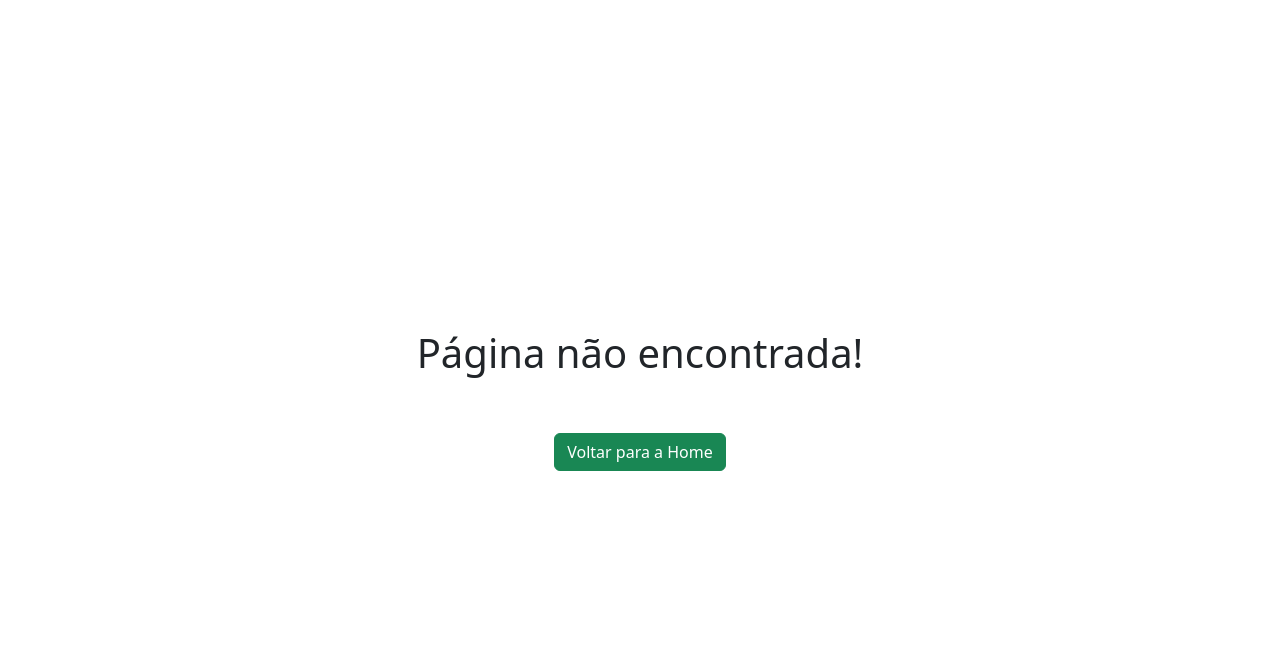
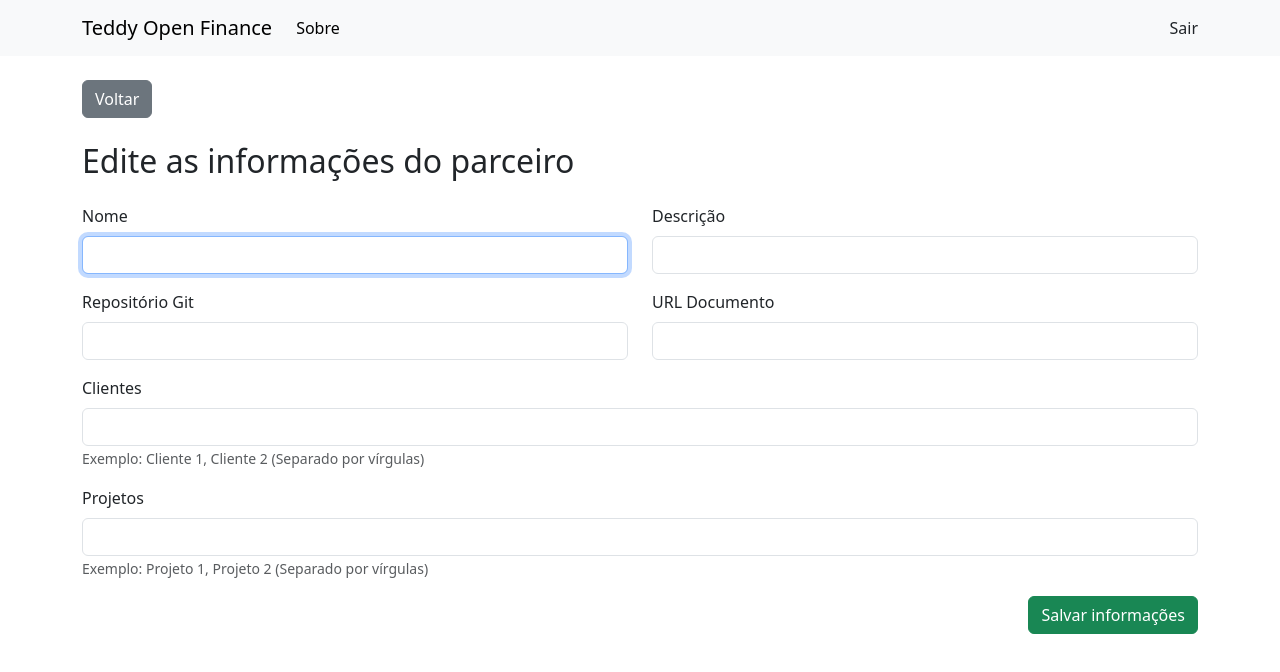
Before and after one commit to zehguilherme/desafio-nexmuv, a React (Vite) app in the folder web/: page /parceiro/1 in a window 1280 px wide. Shown: the top 672 px of the page. Built offline with nearby package versions, Linux system fonts and the light colour scheme; no server answers.

Commit message:
Adição da página de edição de um parceiro

```diff
--- a/web/src/main.tsx
+++ b/web/src/main.tsx
@@ -6,6 +6,7 @@ import { ToastContainer } from "react-toastify";
 import { Login } from "./pages/Login.tsx";
 import { Home } from "./pages/Home.tsx";
 import { PartnerRegister } from "./pages/PartnerRegister.tsx";
+import { PartnerEdit } from "./pages/PartnerEdit.tsx";
 import { ExternalCompanyRegister } from "./pages/ExternalCompanyRegister.tsx";
 import { ExternalCompanyEdit } from "./pages/ExternalCompanyEdit.tsx";
 import { About } from "./pages/About.tsx";
@@ -31,6 +32,10 @@ const router = createBrowserRouter([
     element: <PartnerRegister />,
   },
   {
+    path: "/parceiro/:partnerId",
+    element: <PartnerEdit />,
+  },
+  {
     path: "/empresa-externa",
     element: <ExternalCompanyRegister />,
   },
--- a/web/src/pages/Home.tsx
+++ b/web/src/pages/Home.tsx
@@ -309,9 +309,12 @@ export function Home() {
                       </td>
 
                       <td>
-                        <Button variant="secondary" type="button">
+                        <Link
+                          to={`/parceiro/${partner.id}`}
+                          className="btn btn-secondary"
+                        >
                           Editar
-                        </Button>
+                        </Link>
                       </td>
 
                       <td>
--- /dev/null
+++ b/web/src/pages/PartnerEdit.tsx
@@ -0,0 +1,289 @@
+import { Button, Col, Container, Form, Row, Stack } from "react-bootstrap";
+import { Link, useNavigate, useParams } from "react-router-dom";
+import * as formik from "formik";
+import * as yup from "yup";
+import { toast } from "react-toastify";
+
+import { Header } from "../components/Header";
+import { PartnerProps } from "../schemas/PartnerProps";
+import { useEffect, useState } from "react";
+
+export function PartnerEdit() {
+  const [partnerInformation, setPartnerInformation] = useState<
+    Omit<PartnerProps, "id">
+  >({
+    createdAt: "",
+    name: "",
+    description: "",
+    repositoryGit: "",
+    urlDoc: "",
+    clients: [],
+    projects: [],
+  });
+
+  const navigate = useNavigate();
+
+  const { partnerId } = useParams();
+
+  function partnerNotUpdated() {
+    return toast(`Erro ao editar as informações do parceiro!`, {
+      type: "error",
+    });
+  }
+
+  function partnerUpdatedSuccessfully() {
+    return toast(`As informações do parceiro foram atualizadas com sucesso!`, {
+      type: "success",
+    });
+  }
+
+  async function fetchPartner(partnerId: string) {
+    const response = await fetch(
+      `${import.meta.env.VITE_PARTNERS_API_URL}/${partnerId}`,
+      {
+        method: "GET",
+        headers: {
+          "Content-Type": "application/json",
+        },
+      }
+    );
+
+    const partner: PartnerProps = await response.json();
+
+    setPartnerInformation(partner);
+  }
+
+  const { Formik } = formik;
+
+  const PartnerYupSchema = yup.object().shape({
+    name: yup.string().required("O campo é obrigatório!"),
+    description: yup.string().required("O campo é obrigatório!"),
+    repositoryGit: yup.string().required("O campo é obrigatório!"),
+    urlDoc: yup.string().required("O campo é obrigatório!"),
+    clients: yup
+      .array()
+      .of(
+        yup
+          .mixed()
+          .test(
+            "is-string-or-number",
+            "O array deve conter apenas strings ou números",
+            (value) => typeof value === "string" || typeof value === "number"
+          )
+      )
+      .required("O campo é obrigatório!"),
+    projects: yup
+      .array()
+      .of(
+        yup
+          .mixed()
+          .test(
+            "is-string-or-number",
+            "O array deve conter apenas strings ou números",
+            (value) => typeof value === "string" || typeof value === "number"
+          )
+      )
+      .required("O campo é obrigatório!"),
+  });
+
+  useEffect(() => {
+    fetchPartner(partnerId !== undefined ? partnerId : "");
+  }, []);
+
+  return (
+    <>
+      <Header />
+
+      <Container as={"main"} className="py-4">
+        <Link to={"/"} className="btn btn-secondary mb-4">
+          Voltar
+        </Link>
+
+        <h1 className="h2 mb-4">Edite as informações do parceiro</h1>
+
+        <Formik
+          initialValues={{
+            name: partnerInformation.name,
+            description: partnerInformation.description,
+            repositoryGit: partnerInformation.repositoryGit,
+            urlDoc: partnerInformation.urlDoc,
+            clients: partnerInformation.clients,
+            projects: partnerInformation.projects,
+          }}
+          validationSchema={PartnerYupSchema}
+          enableReinitialize={true}
+          onSubmit={async (values, { resetForm }) => {
+            try {
+              const partnerData: Omit<PartnerProps, "id" | "createdAt"> = {
+                name: values.name,
+                description: values.description,
+                repositoryGit: values.repositoryGit,
+                urlDoc: values.urlDoc,
+                clients: values.clients,
+                projects: values.projects,
+              };
+
+              const response = await fetch(
+                `${import.meta.env.VITE_PARTNERS_API_URL}/${partnerId}`,
+                {
+                  method: "PUT",
+                  headers: {
+                    "Content-Type": "application/json",
+                  },
+                  body: JSON.stringify(partnerData),
+                }
+              );
+
+              if (!response.ok) {
+                partnerNotUpdated();
+
+                return;
+              }
+
+              partnerUpdatedSuccessfully();
+
+              resetForm();
+
+              navigate("/");
+            } catch {
+              partnerNotUpdated();
+            }
+          }}
+        >
+          {({ handleSubmit, handleChange, values, errors }) => (
+            <Form noValidate onSubmit={handleSubmit}>
+              <Row>
+                <Col md={6}>
+                  <Form.Group className="mb-3" controlId="inputName">
+                    <Form.Label>Nome</Form.Label>
+
+                    <Form.Control
+                      type="text"
+                      name="name"
+                      autoFocus
+                      value={values.name}
+                      isInvalid={!!errors.name}
+                      onChange={handleChange}
+                    />
+
+                    <Form.Control.Feedback type="invalid">
+                      {errors.name}
+                    </Form.Control.Feedback>
+                  </Form.Group>
+                </Col>
+
+                <Col md={6}>
+                  <Form.Group className="mb-3" controlId="inputDescription">
+                    <Form.Label>Descrição</Form.Label>
+
+                    <Form.Control
+                      type="text"
+                      name="description"
+                      value={values.description}
+                      isInvalid={!!errors.description}
+                      onChange={handleChange}
+                    />
+
+                    <Form.Control.Feedback type="invalid">
+                      {errors.description}
+                    </Form.Control.Feedback>
+                  </Form.Group>
+                </Col>
+              </Row>
+
+              <Row>
+                <Col md={6}>
+                  <Form.Group className="mb-3" controlId="inputGitRepository">
+                    <Form.Label>Repositório Git</Form.Label>
+
+                    <Form.Control
+                      type="url"
+                      name="gitRepository"
+                      value={values.repositoryGit}
+                      isInvalid={!!errors.repositoryGit}
+                      onChange={handleChange}
+                    />
+
+                    <Form.Control.Feedback type="invalid">
+                      {errors.repositoryGit}
+                    </Form.Control.Feedback>
+                  </Form.Group>
+                </Col>
+
+                <Col md={6}>
+                  <Form.Group className="mb-3" controlId="inputUrlDoc">
+                    <Form.Label>URL Documento</Form.Label>
+
+                    <Form.Control
+                      type="url"
+                      name="urlDoc"
+                      value={values.urlDoc}
+                      isInvalid={!!errors.urlDoc}
+                      onChange={handleChange}
+                    />
+
+                    <Form.Control.Feedback type="invalid">
+                      {errors.urlDoc}
+                    </Form.Control.Feedback>
+                  </Form.Group>
+                </Col>
+              </Row>
+
+              <Col>
+                <Form.Group className="mb-3" controlId="inputClients">
+                  <Form.Label>Clientes</Form.Label>
+
+                  <Form.Control
+                    type="text"
+                    aria-describedby="inputClientsHelpBlock"
+                    name="clients"
+                    value={values.clients}
+                    isInvalid={!!errors.clients}
+                    onChange={handleChange}
+                  />
+
+                  <Form.Text id="inputClientsHelpBlock" muted>
+                    Exemplo: Cliente 1, Cliente 2 (Separado por vírgulas)
+                  </Form.Text>
+
+                  <Form.Control.Feedback type="invalid">
+                    {errors.clients}
+                  </Form.Control.Feedback>
+                </Form.Group>
+              </Col>
+
+              <Col>
+                <Form.Group className="mb-3" controlId="inputProjects">
+                  <Form.Label>Projetos</Form.Label>
+
+                  <Form.Control
+                    type="text"
+                    aria-describedby="inputProjectsHelpBlock"
+                    name="projects"
+                    value={values.projects}
+                    isInvalid={!!errors.projects}
+                    onChange={handleChange}
+                  />
+
+                  <Form.Text id="inputProjectsHelpBlock" muted>
+                    Exemplo: Projeto 1, Projeto 2 (Separado por vírgulas)
+                  </Form.Text>
+
+                  <Form.Control.Feedback type="invalid">
+                    {errors.projects}
+                  </Form.Control.Feedback>
+                </Form.Group>
+              </Col>
+
+              <Stack direction="horizontal" className="justify-content-end">
+                <Button variant="success" type="submit">
+                  Salvar informações
+                </Button>
+              </Stack>
+            </Form>
+          )}
+        </Formik>
+      </Container>
+    </>
+  );
+}
```
